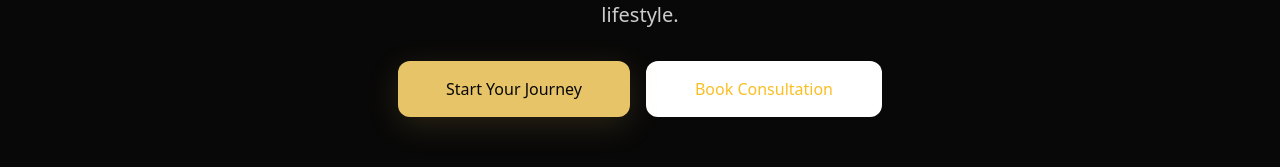
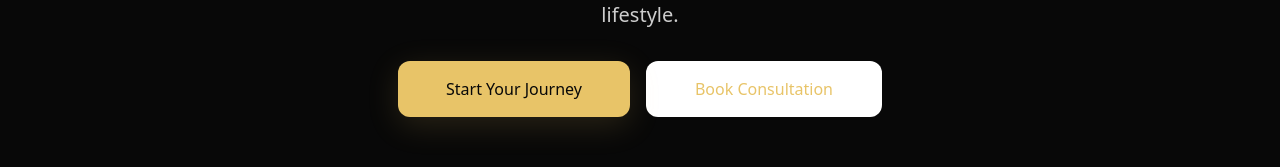
Before and after one commit to MansaMusaMogule86/dubai-a-la-carte, a React (Vite) app: page / in a window 1280 px wide. Shown: the part 3405-3572 px from the top of the page. Built offline with nearby package versions, Linux system fonts and the light colour scheme.

Commit message:
Update "Book Consultation" to gold
Modify the "Book Consultation" button text color to gold to match the site's aesthetic.

```diff
--- a/src/components/Footer.tsx
+++ b/src/components/Footer.tsx
@@ -16,7 +16,7 @@ export const Footer = () => {
               <Button variant="premium" size="xl" className="text-base">
                 Start Your Journey
               </Button>
-              <Button variant="outline" size="xl" className="border-white/30 hover:bg-white/10 text-amber-400">
+              <Button variant="outline" size="xl" className="border-white/30 hover:bg-white/10 text-gold">
                 Book Consultation
               </Button>
             </div>
```
